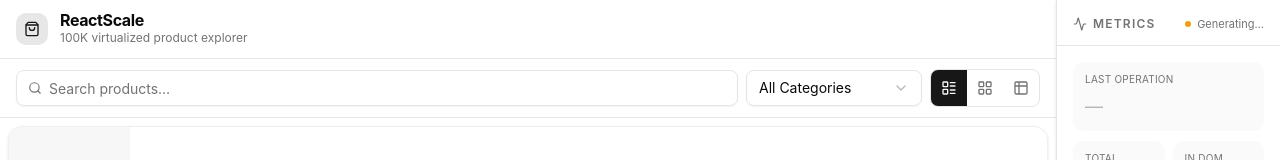
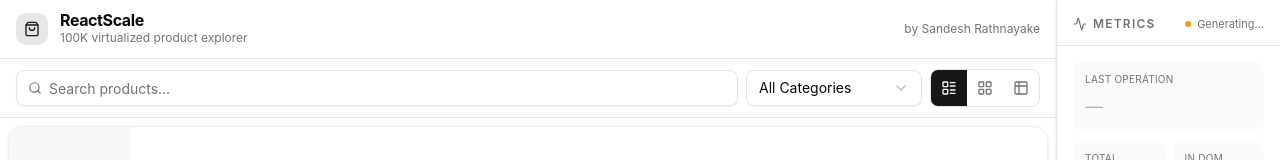
Before and after one commit to SandeshR98/react-scale, a React (Vite) app: page / in a window 1280 px wide. Shown: the top 160 px of the page. Built offline with nearby package versions, Linux system fonts and the light colour scheme.

Commit message:
Add author attribution link to app header Add "by Sandesh Rathnayake" link in the header pointing to Medium profile, grouped with the mobile panel toggle button on the right side.

```diff
--- a/src/App.tsx
+++ b/src/App.tsx
@@ -271,13 +271,23 @@ export default function App() {
             <h1 className="text-base font-bold leading-none tracking-tight">ReactScale</h1>
             <p className="text-xs text-muted-foreground mt-0.5">100K virtualized product explorer</p>
           </div>
+          <div className="ml-auto flex items-center gap-2">
+            <a
+              href="https://sandeshrathnayake.medium.com"
+              target="_blank"
+              rel="noopener noreferrer"
+              className="hidden sm:block text-xs text-muted-foreground hover:text-foreground transition-colors"
+            >
+              by Sandesh Rathnayake
+            </a>
             <button
               onClick={() => setShowPanel((v) => !v)}
-            className="ml-auto lg:hidden rounded-lg p-2 hover:bg-muted text-muted-foreground hover:text-foreground transition-colors"
+              className="lg:hidden rounded-lg p-2 hover:bg-muted text-muted-foreground hover:text-foreground transition-colors"
               aria-label="Toggle metrics panel"
             >
               <SlidersHorizontal className="h-4 w-4" />
             </button>
+          </div>
         </div>
 
         <FilterBar
```
Lines whose indentation alone changed are shown as unchanged.
